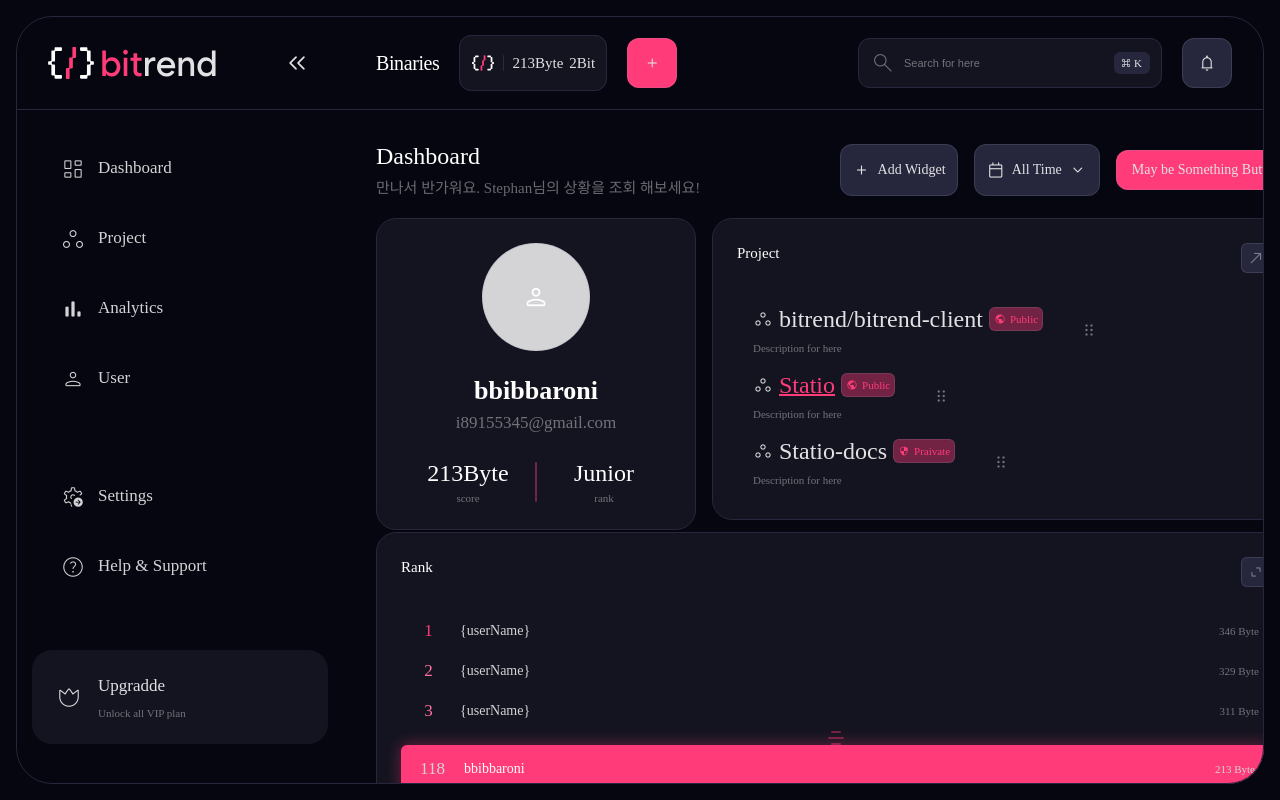
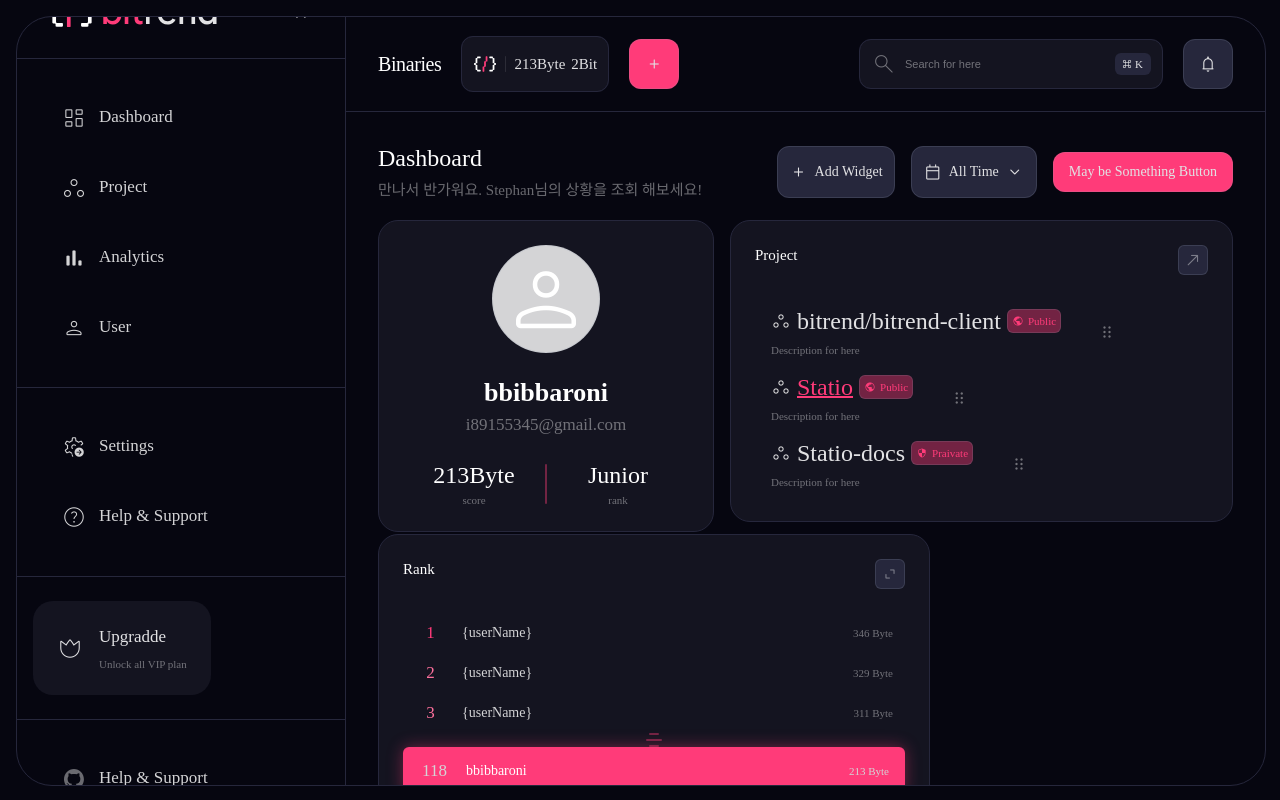
Before and after one commit to bitrend/bitrend-client, a React (Vite) app: page / in a window 1280 px wide. Built offline with nearby package versions, Linux system fonts and the light colour scheme; a web font is replaced by a local one.

Commit message:
feat:: 오른쪽으로 오버플러우 되는 이슈 해결

```diff
--- a/src/Layout/Header/styled.ts
+++ b/src/Layout/Header/styled.ts
@@ -7,9 +7,9 @@ export const HeaderContainer = styled.header`
   padding: 0 ${Gap.Gap_32};
   justify-content: space-between;
   align-items: center;
-  width: calc(100% - ${Gap.Gap_32}*2);
-
-  box-shadow: inset 0 -1px 0 0 ${Theme.Stroke.Stroke_Main};
+  align-self: stretch;
+  flex-shrink: 0;
+  border-bottom: 1px solid ${Theme.Stroke.Stroke_Main};
 `;
 
 export const Section = styled.div`
--- a/src/Layout/Sidebar/styled.ts
+++ b/src/Layout/Sidebar/styled.ts
@@ -4,19 +4,22 @@ import { Gap, Theme } from "../../Theme/theme";
 export const Container = styled.div`
   display: flex;
   flex-direction: column;
-
+  align-items: flex-start;
+  justify-content: center;
+  align-self: stretch;
   width: 20.5rem;
+  flex-shrink: 0;
+  border-right: 1px solid ${Theme.Stroke.Stroke_Main};
 `;
 
 export const Head = styled.div`
   display: flex;
   justify-content: space-between;
   align-items: center;
+  align-self: stretch;
   box-sizing: border-box;
-
   padding: ${Gap.Gap_24} ${Gap.Gap_32};
-
-  box-shadow: inset 0 -1px 0 0 ${Theme.Stroke.Stroke_Main};
+  border-bottom: 1px solid ${Theme.Stroke.Stroke_Main};
 `;
 
 export const SidebarLogo = styled.img``;
@@ -24,19 +27,27 @@ export const SidebarLogo = styled.img``;
 export const Box = styled.div`
   display: flex;
   flex-direction: column;
+  align-items: flex-start;
   padding: ${Gap.Gap_24} 0;
+  align-self: stretch;
+  border-top: 1px solid ${Theme.Stroke.Stroke_Main};
 `;
 
 export const BoxP = styled.div`
   display: flex;
   flex-direction: column;
+  align-items: flex-start;
   padding: ${Gap.Gap_24} ${Gap.Gap_16};
+  align-self: stretch;
+  border-top: 1px solid ${Theme.Stroke.Stroke_Main};
 `;
 
 export const BoxFill = styled.div`
   display: flex;
-  height: 100%;
+  flex: 1 0 0;
   flex-direction: column;
+  align-items: flex-start;
+  align-self: stretch;
   padding: ${Gap.Gap_24} 0;
 `;
 
--- a/src/Layout/styled.ts
+++ b/src/Layout/styled.ts
@@ -6,9 +6,9 @@ export const Main = styled.main`
   width: 100%;
   height: 100%;
   border-radius: ${Radius.radius_36};
-  outline: 1px solid ${Theme.Stroke.Stroke_Main};
-  outline-offset: -1px;
+  border: 1px solid ${Theme.Stroke.Stroke_Main};
   overflow: hidden;
+  background: ${Theme.Surface.Surface_10};
 `;
 
 export const LayoutWrapper = styled.div`
@@ -17,7 +17,6 @@ export const LayoutWrapper = styled.div`
   align-items: flex-start;
   flex: 1 0 0;
   align-self: stretch;
-  width: 100%;
 `;
 
 export const ContentWrapper = styled.div`
@@ -28,6 +27,5 @@ export const ContentWrapper = styled.div`
   gap: ${Gap.Gap_20};
   flex: 1 0 0;
   align-self: stretch;
-  width: 100%;
   overflow-y: auto;
 `;
--- a/src/components/Icons/Icon.tsx
+++ b/src/components/Icons/Icon.tsx
@@ -1,6 +1,6 @@
 import type { ReactNode } from "react";
 
-type IconSize = "XXS" | "XS" | "S" | "M" | "L";
+type IconSize = "XXS" | "XS" | "S" | "M" | "L" | "XL";
 
 interface Props {
   children: ReactNode;
@@ -15,6 +15,7 @@ const sizeToFontSize: Record<IconSize, number> = {
   S: 26,
   M: 30,
   L: 36,
+  XL: 96,
 };
 
 const sizeToWeight: Record<IconSize, number> = {
@@ -23,6 +24,7 @@ const sizeToWeight: Record<IconSize, number> = {
   S: 200,
   M: 300,
   L: 300,
+  XL: 300,
 };
 
 export function Icon({ children, color, size = "M", fill = false }: Props) {
--- a/src/pages/Dashboard/components/ProjectListCard.tsx
+++ b/src/pages/Dashboard/components/ProjectListCard.tsx
@@ -133,7 +133,7 @@ const ProjectDescription = styled.div`
 `;
 
 const ProjectListWrapper = styled.div`
-  flex: 1 1 38%;
+  flex: 1 0 0;
   min-width: 28rem;
   height: 18.625rem;
 `;
--- a/src/pages/Dashboard/components/RankCard.tsx
+++ b/src/pages/Dashboard/components/RankCard.tsx
@@ -54,9 +54,9 @@ const RankCard = () => {
 };
 
 const RankCardWrapper = styled.div`
-  flex: 1 1 37%;
-  min-width: 30rem;
+  width: 34.5rem;
   height: 18.625rem;
+  flex-shrink: 0;
 `;
 
 const CardHeader = styled.div`
--- a/src/pages/Dashboard/components/TotalBinariesCard.tsx
+++ b/src/pages/Dashboard/components/TotalBinariesCard.tsx
@@ -74,8 +74,8 @@ const TotalBinariesCard = () => {
 };
 
 const TotalBinariesWrapper = styled.div`
-  flex: 1 1 38%;
-  min-width: 30rem;
+  width: 35rem;
+  flex-shrink: 0;
 `;
 
 export default TotalBinariesCard;
--- a/src/pages/Dashboard/components/UserProfileCard.tsx
+++ b/src/pages/Dashboard/components/UserProfileCard.tsx
@@ -9,7 +9,7 @@ const UserProfileCard = () => {
     <UserProfileWrapper>
       <MainCard>
         <ProfileImageWrapper>
-          <Icon size="M" color={Theme.Text.Text_10} fill>person</Icon>
+          <Icon size="XL" color={Theme.Text.Text_10} fill>person</Icon>
         </ProfileImageWrapper>
 
         <UserInfo>
@@ -34,9 +34,9 @@ const UserProfileCard = () => {
 };
 
 const UserProfileWrapper = styled.div`
-  flex: 0 1 23%;
-  min-width: 20rem;
+  width: 21rem;
   height: 18.625rem;
+  flex-shrink: 0;
 `;
 
 const ProfileImageWrapper = styled.div`
--- a/src/pages/Dashboard/components/styled.ts
+++ b/src/pages/Dashboard/components/styled.ts
@@ -140,7 +140,7 @@ export const LegendAmount = styled.div`
 
 // Binaries Variation Card
 export const BinariesVariationWrapper = styled.div`
-  flex: 1 1 60%;
+  flex: 1 0 0;
   min-width: 50rem;
   height: 31.25rem;
 `;
--- a/src/pages/Dashboard/styled.ts
+++ b/src/pages/Dashboard/styled.ts
@@ -57,7 +57,6 @@ export const CardsGrid = styled.div`
   flex-wrap: wrap;
   align-items: flex-start;
   align-content: flex-start;
-  gap: 1rem;
+  gap: ${Gap.Gap_16};
   align-self: stretch;
-  width: 100%;
 `;
```
